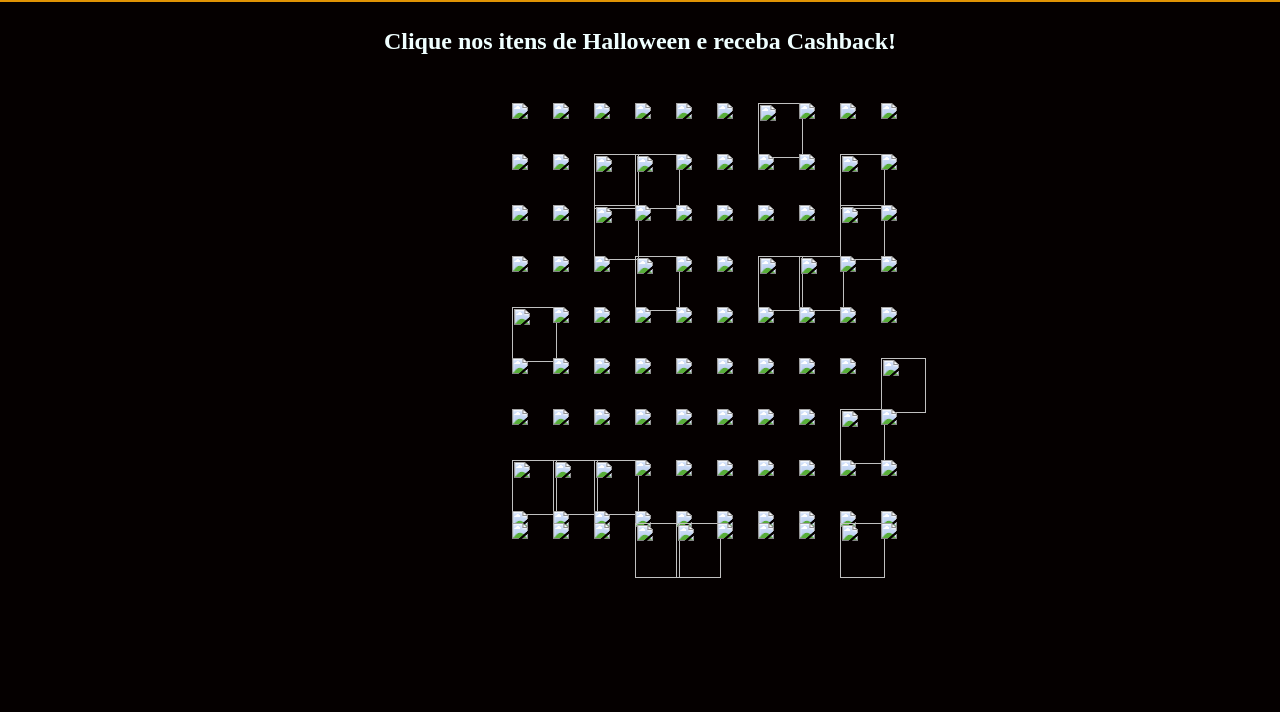
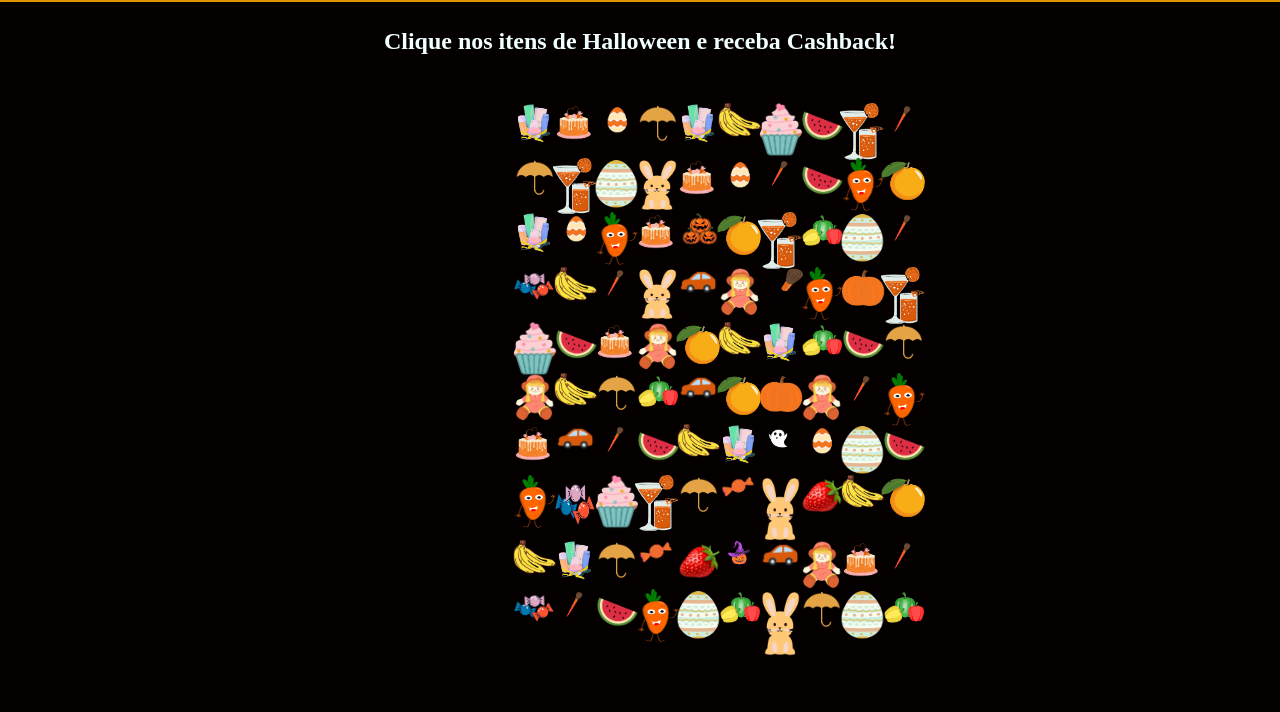
Before and after one commit to rafa-simoes22/onde-esta-minha-vida-emocional, a website: page interface.html in a window 1280 px wide. Shown: the part 88-800 px from the top of the page. Drawn offline with Linux system fonts and the light colour scheme.

Commit message:
organizando as imagens no arquivo

```diff
--- a/interface.html
+++ b/interface.html
@@ -58,130 +58,130 @@
 <body>
     <div class="titulo">
         <h1>Halloween</h1>
-        <img id="morcegos" src="morcegos-removebg-preview.png">
-        <img id="morcegos2" src="morcegos-removebg-preview.png">
+        <img id="morcegos" src="/assets/imagens/morcegos.png">
+        <img id="morcegos2" src="/assets/imagens/morcegos.png">
     </div>
     <h2>Clique nos itens de Halloween e receba Cashback!</h2>
     <div class="imagem">
         <!--fileira1-->
-        <img src="produtos-removebg-preview.png">
-        <img src="bolo1-removebg-preview - Copia.png">
-        <img src="pascoa1-removebg-preview.png">
-        <img src="quarda.chuva-removebg-preview.png">
-        <img src="produtos-removebg-preview.png">
-        <img src="banana-removebg-preview.png">
-        <img class="tamanho"src="bolinhorosa-removebg-preview.png">
-        <img src="MELANCIA-removebg-preview.png">
-        <img src="BEBIDA-removebg-preview.png">
-        <img src="pincel-removebg-preview.png">
+        <img src="/assets/imagens/produtos.png">
+        <img src="/assets/imagens/bolo.png">
+        <img src="/assets/imagens/pascoa.png">
+        <img src="/assets/imagens/guarda_chuva.png">
+        <img src="/assets/imagens/produtos.png">
+        <img src="/assets/imagens/banana.png">
+        <img class="tamanho"src="/assets/imagens/bolinho_rosa.png">
+        <img src="/assets/imagens/melancia.png">
+        <img src="/assets/imagens/bebida.png">
+        <img src="/assets/imagens/pincel.png">
 
         <!--fileira2-->
-        <img src="quarda.chuva-removebg-preview.png">
-        <img src="BEBIDA-removebg-preview.png">
-        <img class="tamanho" src="OVO.PASCOA2-removebg-preview.png">
-        <img class="tamanho" src="coelhinho-removebg-preview.png">
-        <img src="bolo1-removebg-preview - Copia.png">
-        <img src="pascoa1-removebg-preview.png">
-        <img src="pincel-removebg-preview.png">
-        <img src="MELANCIA-removebg-preview.png">
-        <img class="tamanho" src="CENORA-removebg-preview.png">
-        <img src="laranja-removebg-preview.png">
+        <img src="/assets/imagens/guarda_chuva.png">
+        <img src="/assets/imagens/bebida.png">
+        <img class="tamanho" src="assets\imagens\ovo_pascoa.png">
+        <img class="tamanho" src="assets\imagens\coelhinho.png">
+        <img src="assets\imagens\bolo.png">
+        <img src="assets\imagens\pascoa.png">
+        <img src="assets\imagens\pincel.png">
+        <img src="assets\imagens\melancia.png">
+        <img class="tamanho" src="assets\imagens\cenoura.png">
+        <img src="assets\imagens\laranja.png">
 
         <!--fileira3-->
-        <img src="produtos-removebg-preview.png">
-        <img src="pascoa1-removebg-preview.png">
-        <img class="tamanho" src="CENORA-removebg-preview.png">
-        <img src="bolo1-removebg-preview - Copia.png">
-        <img src="3abobora-removebg-preview.png"> <!--abobora-->
-        <img src="laranja-removebg-preview.png">
-        <img src="BEBIDA-removebg-preview.png">
-        <img src="verdura-removebg-preview.png">
-        <img class="tamanho" src="OVO.PASCOA2-removebg-preview.png">
-        <img src="pincel-removebg-preview.png">
+        <img src="assets\imagens\produtos.png">
+        <img src="assets\imagens\pascoa.png">
+        <img class="tamanho" src="assets\imagens\cenoura.png">
+        <img src="assets\imagens\bolo.png">
+        <img src="assets\imagens\3aboboras.png"> <!--abobora-->
+        <img src="assets\imagens\laranja.png">
+        <img src="assets\imagens\bebida.png">
+        <img src="assets\imagens\verduras.png">
+        <img class="tamanho" src="assets\imagens\ovo_pascoa.png">
+        <img src="assets\imagens\pincel.png">
 
         <!--fileira4-->
-        <img src="bala-removebg-preview.png"> <!--doces-->
-        <img src="banana-removebg-preview.png">
-        <img src="pincel-removebg-preview.png">
-        <img class="tamanho" src="coelhinho-removebg-preview.png">
-        <img src="carro-removebg-preview.png">
-        <img src="boneca-removebg-preview.png">
-        <img class="tamanho" src="pincel.preto-removebg-preview.png">
-        <img class="tamanho" src="CENORA-removebg-preview.png">
-        <img src="ABOBORA-removebg-preview.png"> <!--abobora-->
-        <img src="BEBIDA-removebg-preview.png">
+        <img src="assets\imagens\balas.png"> <!--doces-->
+        <img src="assets\imagens\banana.png">
+        <img src="assets\imagens\pincel.png">
+        <img class="tamanho" src="assets\imagens\coelhinho.png">
+        <img src="assets\imagens\carro.png">
+        <img src="assets\imagens\boneca.png">
+        <img class="tamanho" src="assets\imagens\pincel_preto.png">
+        <img class="tamanho" src="assets\imagens\cenoura.png">
+        <img src="assets\imagens\abobora.png"> <!--abobora-->
+        <img src="assets\imagens\bebida.png">
 
         <!--fileira5-->
-        <img class="tamanho" src="bolinhorosa-removebg-preview.png">
-        <img src="MELANCIA-removebg-preview.png">
-        <img src="bolo1-removebg-preview - Copia.png">
-        <img src="boneca-removebg-preview.png">
-        <img src="laranja-removebg-preview.png">
-        <img src="banana-removebg-preview.png">
-        <img src="produtos-removebg-preview.png">
-        <img src="verdura-removebg-preview.png">
-        <img src="MELANCIA-removebg-preview.png">
-        <img src="quarda.chuva-removebg-preview.png">
+        <img class="tamanho" src="assets\imagens\bolinho_rosa.png">
+        <img src="assets\imagens\melancia.png">
+        <img src="assets\imagens\bolo.png">
+        <img src="assets\imagens\boneca.png">
+        <img src="assets\imagens\laranja.png">
+        <img src="assets\imagens\banana.png">
+        <img src="assets\imagens\produtos.png">
+        <img src="assets\imagens\verduras.png">
+        <img src="assets\imagens\melancia.png">
+        <img src="assets\imagens\guarda_chuva.png">
 
         <!--fileira6-->
-        <img src="boneca-removebg-preview.png">
-        <img src="banana-removebg-preview.png">
-        <img src="quarda.chuva-removebg-preview.png">
-        <img src="verdura-removebg-preview.png">
-        <img src="carro-removebg-preview.png">
-        <img src="laranja-removebg-preview.png">
-        <img src="ABOBORA-removebg-preview.png"> <!--abobora-->
-        <img src="boneca-removebg-preview.png">
-        <img src="pincel-removebg-preview.png">
-        <img class="tamanho" src="CENORA-removebg-preview.png">
+        <img src="assets\imagens\boneca.png">
+        <img src="assets\imagens\banana.png">
+        <img src="assets\imagens\guarda_chuva.png">
+        <img src="assets\imagens\verduras.png">
+        <img src="assets\imagens\carro.png">
+        <img src="assets\imagens\laranja.png">
+        <img src="assets\imagens\abobora.png"> <!--abobora-->
+        <img src="assets\imagens\boneca.png">
+        <img src="assets\imagens\pincel.png">
+        <img class="tamanho" src="assets\imagens\cenoura.png">
 
         <!--fileira7-->
-        <img src="bolo1-removebg-preview - Copia.png">
-        <img src="carro-removebg-preview.png">
-        <img src="pincel-removebg-preview.png">
-        <img src="MELANCIA-removebg-preview.png">
-        <img src="banana-removebg-preview.png">
-        <img src="produtos-removebg-preview.png">
-        <img src="fantasma-removebg-preview (1).png"> <!-- fantasma -->
-        <img src="pascoa1-removebg-preview.png">
-        <img class="tamanho" src="OVO.PASCOA2-removebg-preview.png">
-        <img src="MELANCIA-removebg-preview.png">
+        <img src="assets\imagens\bolo.png">
+        <img src="assets\imagens\carro.png">
+        <img src="assets\imagens\pincel.png">
+        <img src="assets\imagens\melancia.png">
+        <img src="assets\imagens\banana.png">
+        <img src="assets\imagens\produtos.png">
+        <img src="assets\imagens\fantasma.png"> <!-- fantasma -->
+        <img src="assets\imagens\pascoa.png">
+        <img class="tamanho" src="assets\imagens\ovo_pascoa.png">
+        <img src="assets\imagens\melancia.png">
 
         <!--fileira8-->
-        <img class="tamanho"src="CENORA-removebg-preview.png">
-        <img class="tamanho" src="bala-removebg-preview.png"> <!--doces-->
-        <img class="tamanho" src="bolinhorosa-removebg-preview.png">
-        <img src="BEBIDA-removebg-preview.png">
-        <img src="quarda.chuva-removebg-preview.png">
-        <img src="bombom-removebg-preview.png"> <!-- doces-->
-        <img src="coelhinho-removebg-preview.png">
-        <img src="morango-removebg-preview.png">
-        <img src="banana-removebg-preview.png">
-        <img src="laranja-removebg-preview.png">
+        <img class="tamanho" src="assets\imagens\cenoura.png">
+        <img class="tamanho" src="assets\imagens\balas.png"> <!--doces-->
+        <img class="tamanho" src="assets\imagens\bolinho_rosa.png">
+        <img src="assets\imagens\bebida.png">
+        <img src="assets\imagens\guarda_chuva.png">
+        <img src="assets\imagens\bombom.png"> <!-- doces-->
+        <img src="assets\imagens\coelhinho.png">
+        <img src="assets\imagens\morango.png">
+        <img src="assets\imagens\banana.png">
+        <img src="assets\imagens\laranja.png">
 
         <!--fileira9-->
-        <img src="banana-removebg-preview.png">
-        <img src="produtos-removebg-preview.png">
-        <img src="quarda.chuva-removebg-preview.png">
-        <img src="bombom-removebg-preview.png"> <!--doces-->
-        <img src="morango-removebg-preview.png">
-        <img src="abobra_bruxa-removebg-preview.png"> <!-- abobora -->
-        <img src="carro-removebg-preview.png">
-        <img src="boneca-removebg-preview.png">
-        <img src="bolo1-removebg-preview - Copia.png">
-        <img src="pincel-removebg-preview.png">
+        <img src="assets\imagens\banana.png">
+        <img src="assets\imagens\produtos.png">
+        <img src="assets\imagens\guarda_chuva.png">
+        <img src="assets\imagens\bombom.png"> <!--doces-->
+        <img src="assets\imagens\morango.png">
+        <img src="assets\imagens\abobora_bruxa.png"> <!-- abobora -->
+        <img src="assets\imagens\carro.png">
+        <img src="assets\imagens\boneca.png">
+        <img src="assets\imagens\bolo.png">
+        <img src="assets\imagens\pincel.png">
 
         <!--fileira10-->
-        <img src="bala-removebg-preview.png">  <!--doces-->
-        <img src="pincel-removebg-preview.png">
-        <img src="MELANCIA-removebg-preview.png">
-        <img class="tamanho" src="CENORA-removebg-preview.png">
-        <img class="tamanho" src="OVO.PASCOA2-removebg-preview.png">
-        <img src="verdura-removebg-preview.png">
-        <img src="coelhinho-removebg-preview.png">
-        <img src="quarda.chuva-removebg-preview.png">
-        <img class="tamanho" src="OVO.PASCOA2-removebg-preview.png">
-        <img src="verdura-removebg-preview.png">
+        <img src="assets\imagens\balas.png">  <!--doces-->
+        <img src="assets\imagens\pincel.png">
+        <img src="assets\imagens\melancia.png">
+        <img class="tamanho" src="assets\imagens\cenoura.png">
+        <img class="tamanho" src="assets\imagens\ovo_pascoa.png">
+        <img src="assets\imagens\verduras.png">
+        <img src="assets\imagens\coelhinho.png">
+        <img src="assets\imagens\guarda_chuva.png">
+        <img class="tamanho" src="assets\imagens\ovo_pascoa.png">
+        <img src="assets\imagens\verduras.png">
     </div>
 </body>
 </html>
```
